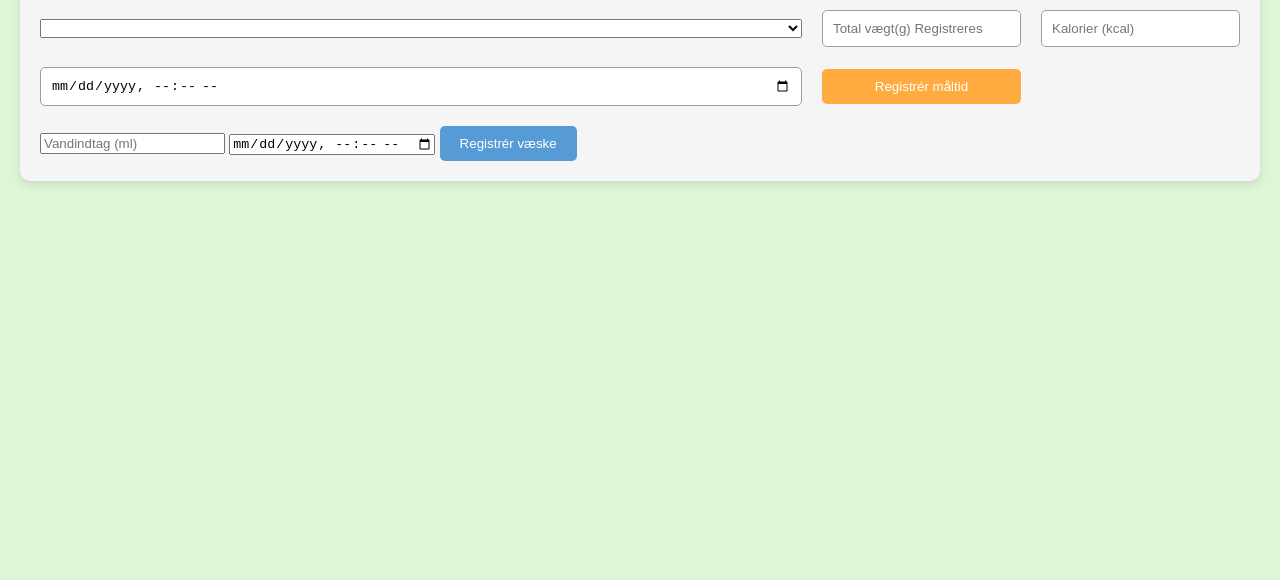
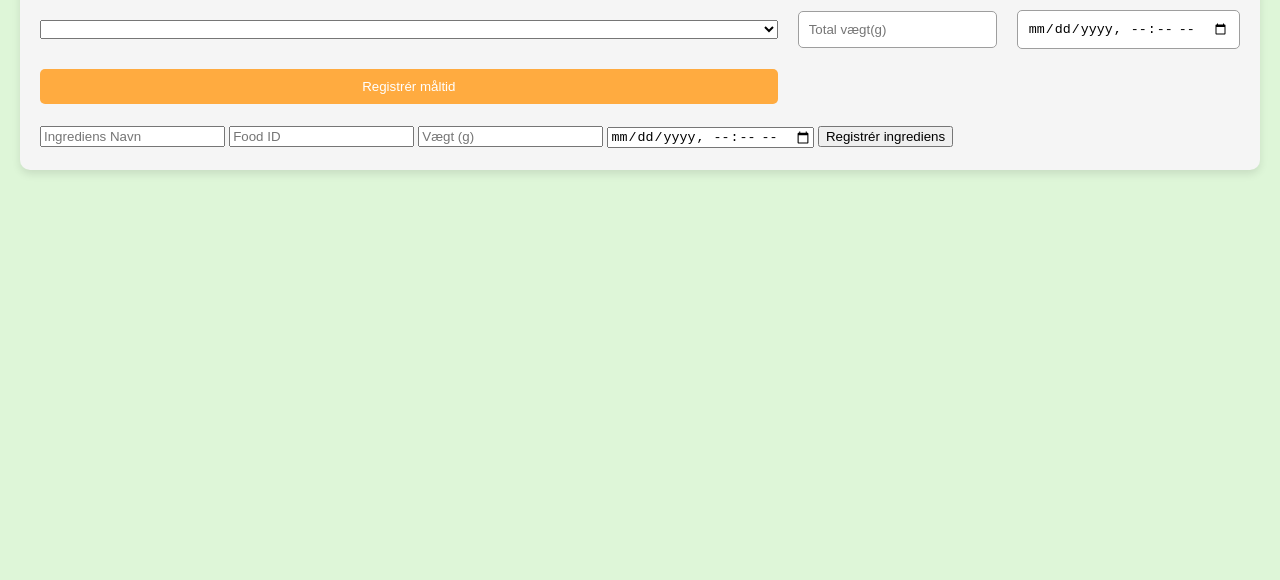
Before and after one commit to Habiiib99/NutriTracker, a plain HTML site: page NutriTracker_Project/mealtracker.html in a window 1280 px wide. Shown: the part 220-800 px from the top of the page. Drawn offline with nearby package versions, Linux system fonts and the light colour scheme.

Commit message:
Update mealtracker.html

```diff
--- a/NutriTracker_Project/mealtracker.html
+++ b/NutriTracker_Project/mealtracker.html
@@ -1,3 +1,4 @@
+
 <!DOCTYPE html>
 <html lang="da">
 <head>
@@ -8,54 +9,39 @@
     <link rel="stylesheet" href="styles.css">
 </head>
 <body>
-    <div class="error-container"></div>
-
-    <!-- Navigationsbar med links til forskellige sider og logo -->
     <nav class="navbar">
         <img src="Billede2.png" alt="NutriTracker Logo" class="navbar-logo">
-        <!-- Hver <a> tag repræsenterer et link til en anden side -->
-        <a href="dashboard.html">Dashboard</a>
         <a href="mealcreator.html">Meal Creator</a>
         <a href="mealtracker.html" class="active">Meal Tracker</a>
         <a href="nutriReport.html">Nutri Report</a>
-        <a href="food-inspector.html">Food Inspector</a>
         <a href="profile.html">Profile</a>
     </nav>
 
     <div class="meal-tracker-container">
-        <h1>Meal Tracker</h1> <!--Overskift-->
+        <h1>Meal Tracker</h1>
         <form id="meal-registration-form">
-            <select id="meal-select-dropdown">
-                <!-- Dynamisk genererede måltidsoptioner vil blive indsat her -->
-            </select>
-
-            <input type="text" id="meal-weight" placeholder="Total vægt(g) Registreres" readonly> <!-- Gør dette felt skrivebeskyttet -->
-            <input type="text" id="meal-kcal" placeholder="Kalorier (kcal)" readonly> <!-- Nyt felt for kalorier -->
-
+            <select id="meal-select-dropdown"></select>
+            <input type="number" id="meal-weight" placeholder="Total vægt(g)" required>
             <input type="datetime-local" id="meal-time" required>
             <button type="submit">Registrér måltid</button>
         </form>
 
-        <!-- Tilføj en formular eller felt for at registrere væskeindtag -->
-        <form id="water-intake-form">
-            <input type="number" id="water-intake" placeholder="Vandindtag (ml)" required>
-            <input type="datetime-local" id="water-intake-time" required>
-            <button type="submit">Registrér væske</button>
+        <form id="ingredient-registration-form">
+          <input  list="ingredient-list" type="text" id="ingredient" placeholder="Ingrediens Navn" required>
+            <datalist id="ingredient-list"> </datalist>
+            <input type="number" id="foodID" placeholder="Food ID" required>
+            <input type="number" id="ingredient-weight" placeholder="Vægt (g)" required>
+            <input type="datetime-local" id="ingredient-time" required>
+            <button type="submit">Registrér ingrediens</button>
         </form>
 
         <div id="registered-meals">
-            <!-- Måltidsregistreringer indlæses dynamisk her -->
+            <!-- Registered meals will be displayed here -->
         </div>
 
-        <!-- Container for vandregistreringer -->
-         <div id="water-log-container">
-        <!-- Vandregistreringer vil blive indlæst her -->
-         </div>
 
+    </div>
 
-
-    <!-- Link til JavaScript-filerne-->
-    <script src="api.js"></script>
     <script src="mealtracker.js"></script>
 </body>
 </html>
```
